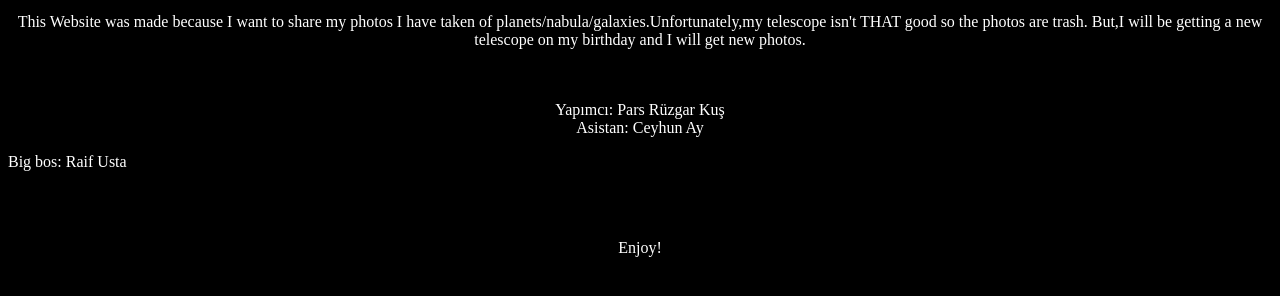
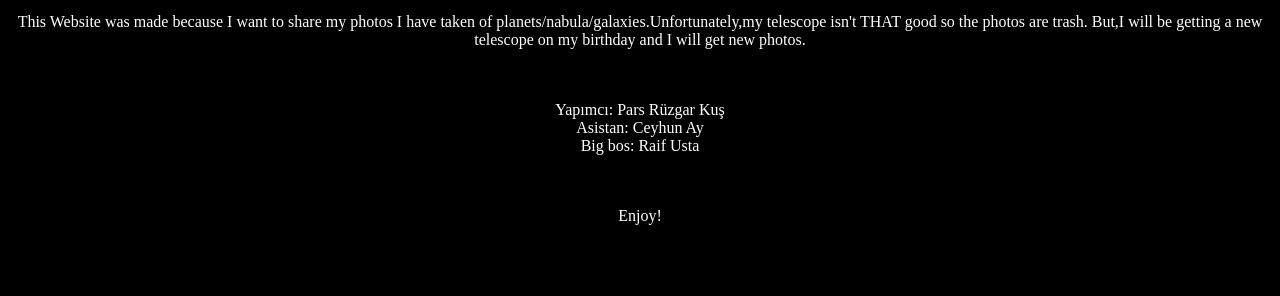
Before and after one commit to Pars-html/Limon-Koyici-Menu, a plain HTML site: page index.html in a window 1280 px wide. Shown: the part 104-400 px from the top of the page. Drawn offline with Linux system fonts and the light colour scheme; a script that the page names is missing.

Commit message:
styles.css

```diff
--- a/styles.css
+++ b/styles.css
@@ -38,3 +38,7 @@
     text-align: center;
     margin: auto;
 }
+#pi7 {
+    text-align: center;
+    margin: auto;
+}
```
